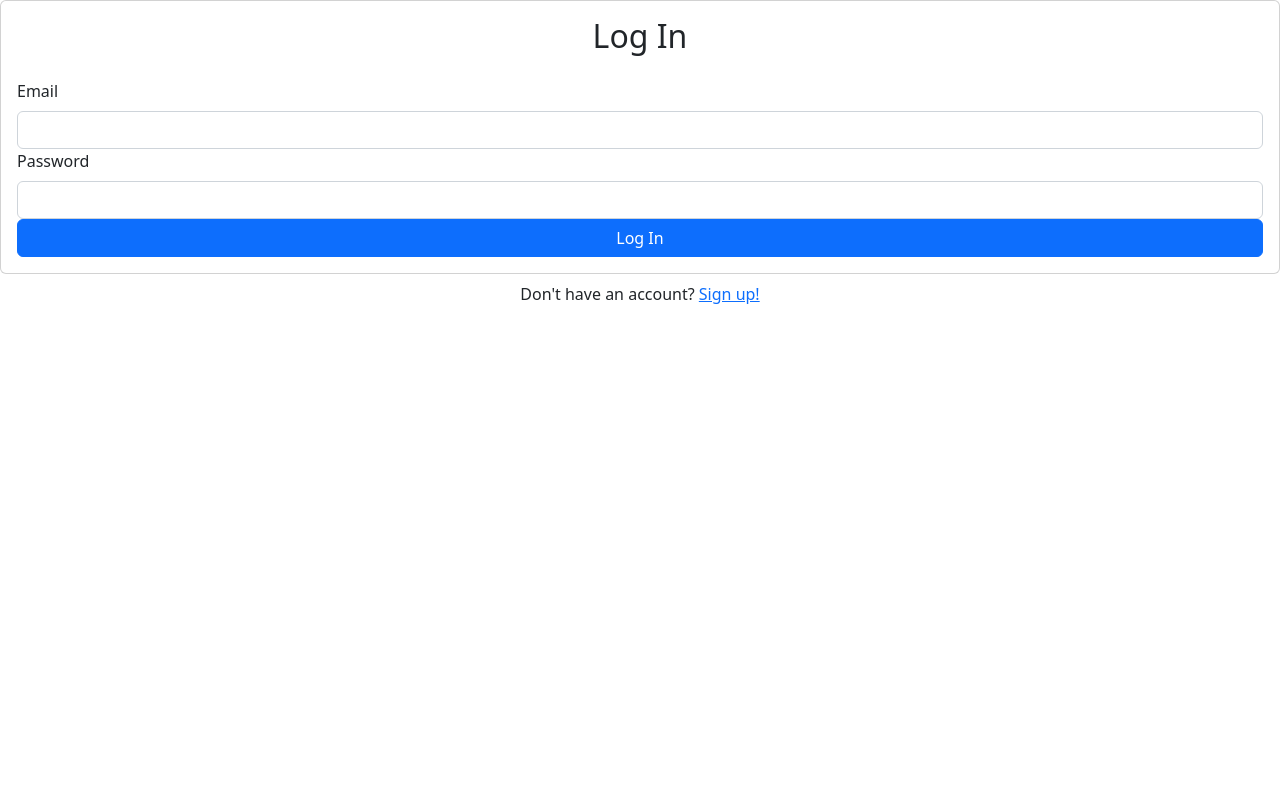
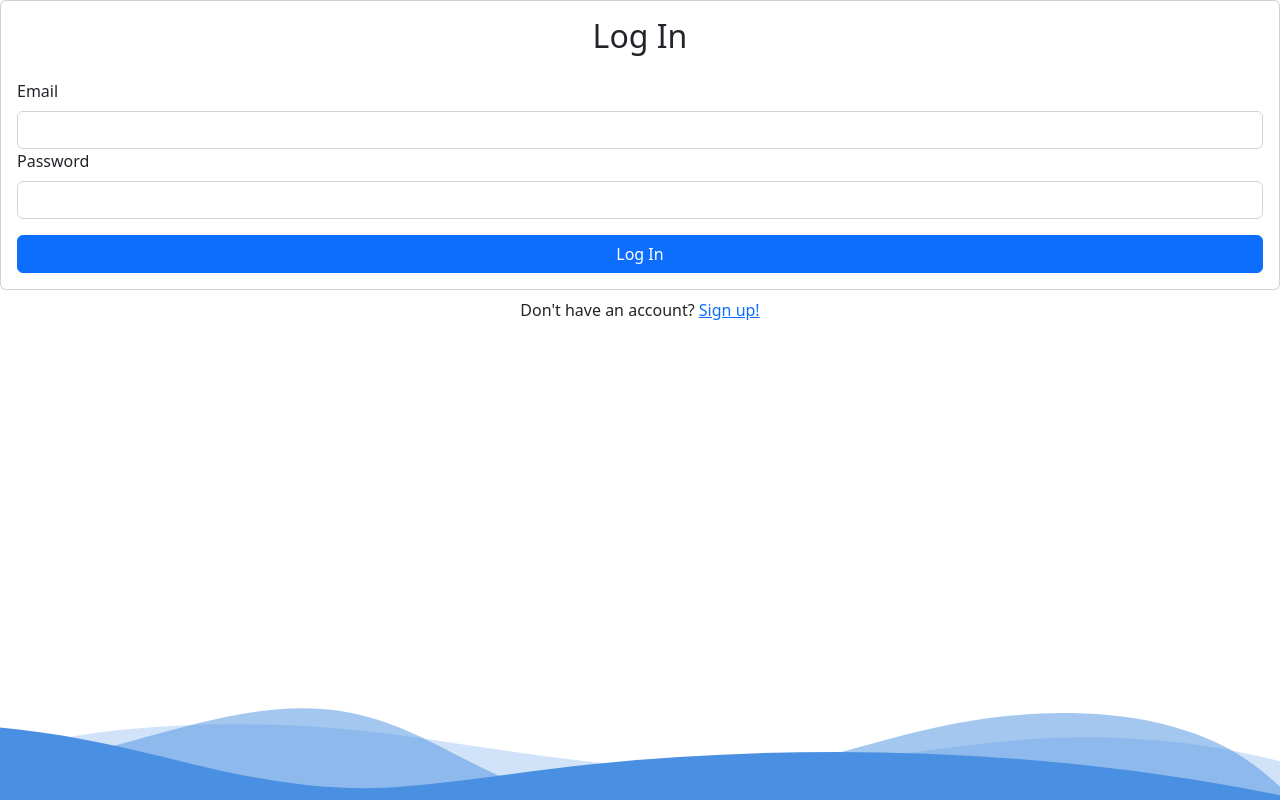
Before and after one commit to TimAngevare/quotes, a React (Create React App) app: page /LoginPage in a window 1280 px wide. Built offline with nearby package versions, Linux system fonts and the light colour scheme; no server answers.

Commit message:
Ui changes login + signup

```diff
--- a/src/Components/App.js
+++ b/src/Components/App.js
@@ -50,7 +50,6 @@ const App = () => {
     onSnapshot(collection(db, dataBase[0]), (snapshot) =>  {
       const res = snapshot.docs.map((doc) => doc.data());
       if (res != undefined && res.length != 0) {
-        console.log("im running")
         genRanInt(res.length);
         setbarz(res);
       }
--- a/src/Components/LoginPage.js
+++ b/src/Components/LoginPage.js
@@ -3,9 +3,13 @@ import { Form, Button, Card, Alert} from 'react-bootstrap';
 import { auth } from '../Firebase'
 import {signInWithEmailAndPassword } from "firebase/auth";
 import { Link, useNavigate } from 'react-router-dom';
+import Wave from "./Wave";
 
 
 export default function LoginPage() {
+    const styles = {
+
+    }
     const emailRef = useRef();
     const passwordRef = useRef();
     const [error, setError] = useState("");
@@ -43,7 +47,7 @@ export default function LoginPage() {
                             <Form.Label>Email</Form.Label>
                             <Form.Control type="email" ref={emailRef} required/>
                         </Form.Group>
-                        <Form.Group id="password">
+                        <Form.Group id="password" className="mb-3">
                             <Form.Label>Password</Form.Label>
                             <Form.Control type="password" ref={passwordRef} required/>
                         </Form.Group>
@@ -54,6 +58,7 @@ export default function LoginPage() {
             <div className="w-100 text-center mt-2">
                 Don't have an account? <Link to="/SignupPage">Sign up!</Link>
             </div>
+            <Wave/>
         </div>
     );
 }
--- a/src/Components/SignupPage.js
+++ b/src/Components/SignupPage.js
@@ -1,9 +1,9 @@
 import React, { useRef, useState } from "react";
 import { Form, Button, Card, Alert} from 'react-bootstrap';
 import { auth } from '../Firebase'
-import { db } from '../Firebase'
 import {createUserWithEmailAndPassword } from "firebase/auth";
 import { Link, useNavigate } from 'react-router-dom';
+import Wave from "./Wave";
 
 export default function SignupPage() {
     const emailRef = useRef();
@@ -52,17 +52,18 @@ export default function SignupPage() {
                             <Form.Label>password</Form.Label>
                             <Form.Control type="password" ref={passwordRef} required/>
                         </Form.Group>
-                        <Form.Group id="password-confirm">
+                        <Form.Group id="password-confirm" className="mb-3">
                             <Form.Label>Password confirmation</Form.Label>
                             <Form.Control type="password" ref={passwordConfirmationRef} required/>
                         </Form.Group>
-                        <Button disabled={loading} className="w-100" type="submit">Sign Up</Button>
+                        <Button disabled={loading} className="w-50 " type="submit">Sign Up</Button>
                     </Form>
                 </Card.Body>
             </Card>
             <div className="w-100 text-center mt-2">
                 Already have an account? <Link to="/LoginPage">Log In</Link>
             </div>
+            <Wave/>
         </div>
     );
 }
--- /dev/null
+++ b/src/Components/Wave.js
@@ -0,0 +1,14 @@
+import '../wave.css';
+
+export default function Wave() {
+    return(
+        <div class="custom-shape-divider-bottom-1672233840">
+                <svg data-name="Layer 1" xmlns="http://www.w3.org/2000/svg" viewBox="0 0 1200 120" preserveAspectRatio="none">
+                    <path d="M0,0V46.29c47.79,22.2,103.59,32.17,158,28,70.36-5.37,136.33-33.31,206.8-37.5C438.64,32.43,512.34,53.67,583,72.05c69.27,18,138.3,24.88,209.4,13.08,36.15-6,69.85-17.84,104.45-29.34C989.49,25,1113-14.29,1200,52.47V0Z" opacity=".25" class="shape-fill"></path>
+                    <path d="M0,0V15.81C13,36.92,27.64,56.86,47.69,72.05,99.41,111.27,165,111,224.58,91.58c31.15-10.15,60.09-26.07,89.67-39.8,40.92-19,84.73-46,130.83-49.67,36.26-2.85,70.9,9.42,98.6,31.56,31.77,25.39,62.32,62,103.63,73,40.44,10.79,81.35-6.69,119.13-24.28s75.16-39,116.92-43.05c59.73-5.85,113.28,22.88,168.9,38.84,30.2,8.66,59,6.17,87.09-7.5,22.43-10.89,48-26.93,60.65-49.24V0Z" opacity=".5" class="shape-fill"></path>
+                    <path d="M0,0V5.63C149.93,59,314.09,71.32,475.83,42.57c43-7.64,84.23-20.12,127.61-26.46,59-8.63,112.48,12.24,165.56,35.4C827.93,77.22,886,95.24,951.2,90c86.53-7,172.46-45.71,248.8-84.81V0Z" class="shape-fill"></path>
+                </svg>
+        </div>
+    );
+
+}
--- /dev/null
+++ b/src/wave.css
@@ -0,0 +1,20 @@
+.custom-shape-divider-bottom-1672233840 {
+    position: absolute;
+    bottom: 0;
+    left: 0;
+    width: 100%;
+    overflow: hidden;
+    line-height: 0;
+    transform: rotate(180deg);
+}
+
+.custom-shape-divider-bottom-1672233840 svg {
+    position: relative;
+    display: block;
+    width: calc(136% + 1.3px);
+    height: 100px;
+}
+
+.custom-shape-divider-bottom-1672233840 .shape-fill {
+    fill: #4A90E2;
+}
```
